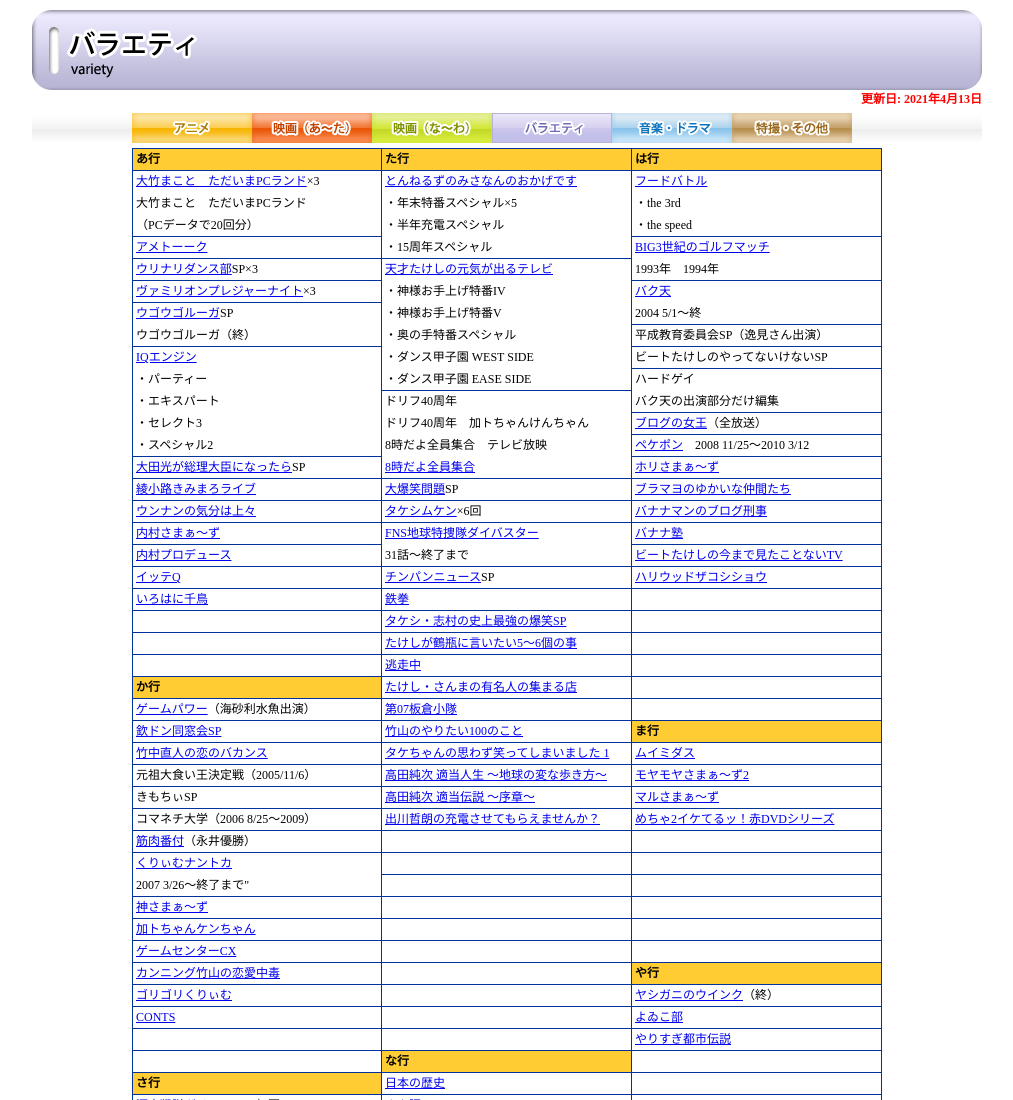
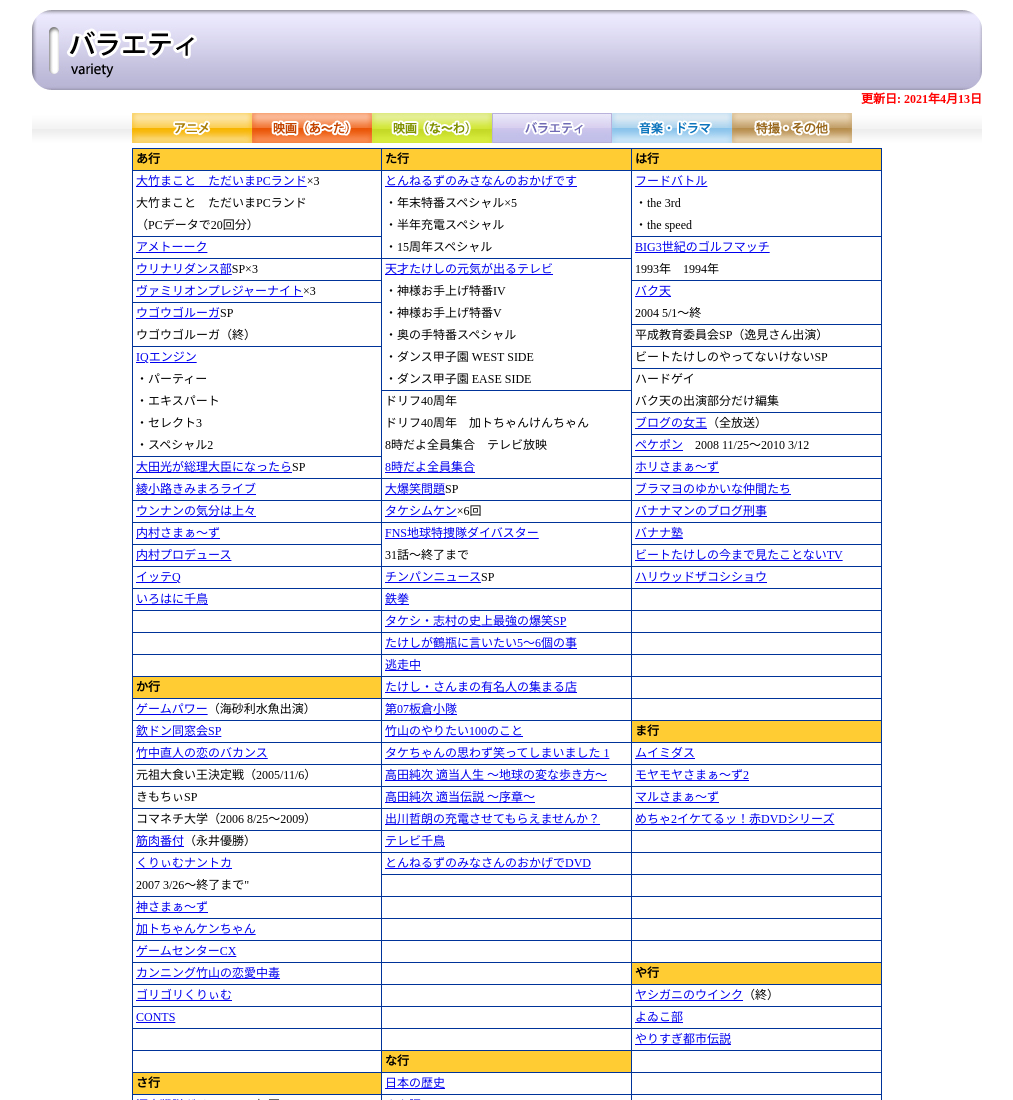
Before and after one commit to akkun1974/lineup, a plain HTML site: page variety.html in a window 1280 px wide. Shown: the top 1100 px of the page, without its empty margins (129-1142 px from the left). Drawn offline with Linux system fonts and the light colour scheme.

Commit message:
Add files via upload

```diff
--- a/variety.html
+++ b/variety.html
@@ -129,8 +129,8 @@
 		<li><a href="https://posren.com/detail-144517.html" target="_blank">高田純次 適当人生 ～地球の変な歩き方～</a><br /></li>
 		<li><a href="https://posren.com/detail-128849.html" target="_blank">高田純次 適当伝説 ～序章～</a><br /></li>
 		<li><a href="https://posren.com/detail-496525.html" target="_blank">出川哲朗の充電させてもらえませんか？</a></li>
-		<li><br /></li>
-		<li><br /></li>
+		<li><a href="https://posren.com/detail-494863.html" target="_blank">テレビ千鳥</a></li>
+		<li><a href="https://posren.com/detail-469769.html" target="_blank">とんねるずのみなさんのおかげでDVD</a></li>
 		<li><br /></li>
 		<li><br /></li>
 		<li><br /></li>
```
